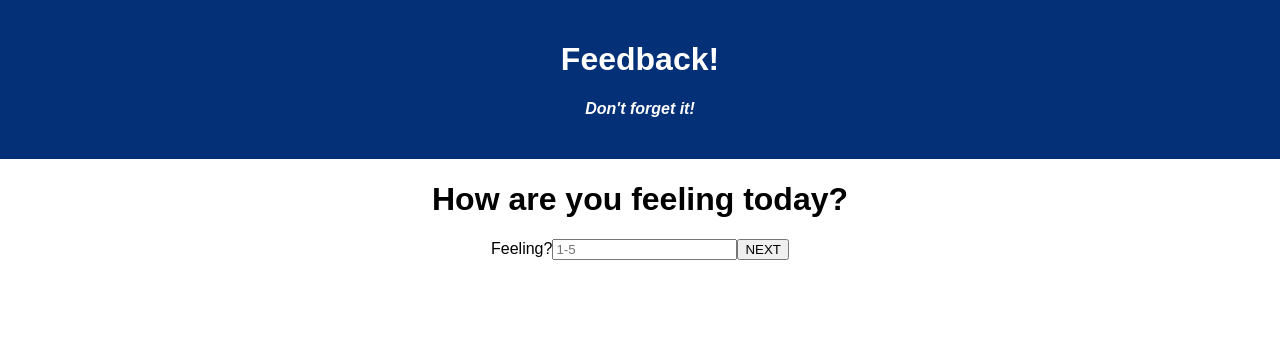
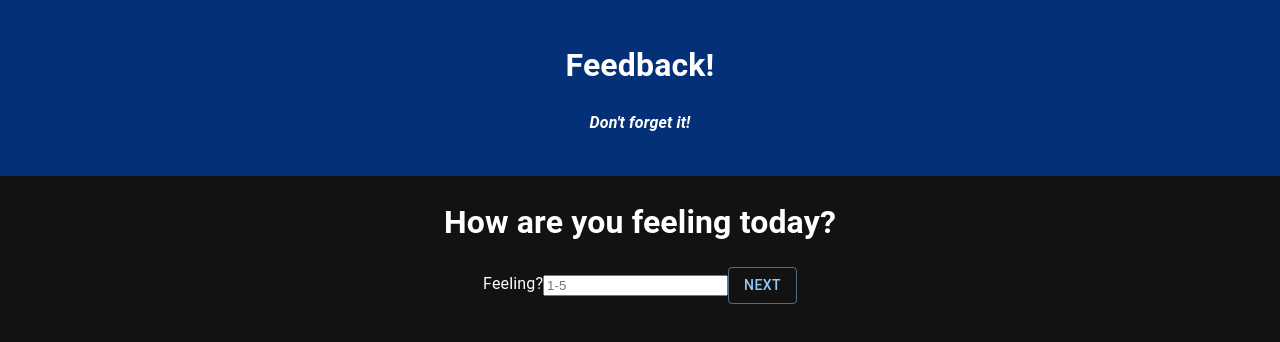
Before and after one commit to dontyellwillcry/weekend-redux-feedback-loop, a React (Create React App) app: page /#/ in a window 1280 px wide. Shown: the top 342 px of the page. Built offline with nearby package versions, Linux system fonts and the light colour scheme.

Commit message:
Added some material ui stlying

```diff
--- a/package.json
+++ b/package.json
@@ -4,6 +4,10 @@
   "private": true,
   "proxy": "http://localhost:5000",
   "dependencies": {
+    "@emotion/react": "^11.11.1",
+    "@emotion/styled": "^11.11.0",
+    "@mui/icons-material": "^5.14.3",
+    "@mui/material": "^5.14.5",
     "axios": "^0.21.1",
     "express": "^4.17.1",
     "pg": "^8.2.1",
--- a/src/components/App/App.jsx
+++ b/src/components/App/App.jsx
@@ -1,33 +1,33 @@
-import React from 'react';
-import axios from 'axios';
+import React from "react";
+import axios from "axios";
 import { HashRouter as Router, Route, Link } from "react-router-dom";
-import './App.css';
-import CommentsInput from '../CommentsInput/CommentsInput';
-import SupportInput from '../SupportInput/SupportInput';
-import UnderstandingInput from '../UnderstandingInput/UnderstandingInput';
-import FeelingInput from '../FeelingInput/FeelingInput';
-import ReviewFeedback from '../ReviewFeedback/ReviewFeedback';
-import SuccessPage from '../SuccessPage/SuccessPage';
+import "./App.css";
+import CommentsInput from "../CommentsInput/CommentsInput";
+import SupportInput from "../SupportInput/SupportInput";
+import UnderstandingInput from "../UnderstandingInput/UnderstandingInput";
+import FeelingInput from "../FeelingInput/FeelingInput";
+import ReviewFeedback from "../ReviewFeedback/ReviewFeedback";
+import SuccessPage from "../SuccessPage/SuccessPage";
+import { ThemeProvider, createTheme } from "@mui/material/styles";
+import CssBaseline from "@mui/material/CssBaseline";
+
+const darkTheme = createTheme({
+  palette: {
+    mode: "dark",
+  },
+});
 
 function App() {
-
   return (
-    <div className='App'>
-      <header className='App-header'>
-        <h1 className='App-title'>Feedback!</h1>
+    <ThemeProvider theme={darkTheme}>
+      <CssBaseline />
+      <div className="App">
+        <header className="App-header">
+          <h1 className="App-title">Feedback!</h1>
           <h4>Don't forget it!</h4>
         </header>
         <Router>
           <div>
-          {/* <ul className="nav">
-            <li><Link to="/">Feelings</Link></li>
-            <li><Link to="/understanding">Understanding</Link></li>
-            <li><Link to="/supported">Supported</Link></li>
-            <li><Link to="/comments">Comments</Link></li>
-            <li><Link to="/review">review</Link></li>
-
-          </ul> */}
-
             <Route exact path="/">
               <FeelingInput />
             </Route>
@@ -49,6 +49,7 @@ function App() {
           </div>
         </Router>
       </div>
+    </ThemeProvider>
   );
 }
 
--- a/src/components/CommentsInput/CommentsInput.jsx
+++ b/src/components/CommentsInput/CommentsInput.jsx
@@ -1,47 +1,46 @@
-import React, { useEffect, useState } from 'react'
+import React, { useEffect, useState } from "react";
 import { useHistory } from "react-router-dom";
 import { useDispatch } from "react-redux";
-
-
+import Button from "@mui/material/Button";
 
 function CommentsInput() {
   const history = useHistory();
-    const dispatch = useDispatch()
+  const dispatch = useDispatch();
 
-    const [addInput, setAddInput] = useState('')
+  const [addInput, setAddInput] = useState("");
 
   function handleNext(event) {
     event.preventDefault();
-        console.log('inside handleNext')
+    console.log("inside handleNext");
     dispatch({
-            type:"ADD_COMMENTS",
-            payload:addInput
-
-        })
+      type: "ADD_COMMENTS",
+      payload: addInput,
+    });
     history.push("/review");
-
   }
 
   function handlePrevious() {
     history.push("/supported");
   }
 
-    return (<>
+  return (
+    <>
       <h1>Any comments you want to leave?</h1>
       <form onSubmit={(event) => handleNext(event)}>
         <label>Comments?</label>
-      <input type="text" placeholder='comments' onChange={(event) => setAddInput(event.target.value)}/>
+        <input
+          type="text"
+          placeholder="comments"
+          onChange={(event) => setAddInput(event.target.value)}
+        />
 
-
-
-      <button type="submit">NEXT</button>
+        <Button type="submit">NEXT</Button>
       </form>
-    <button type="submit" onClick={handlePrevious}>
+      <Button type="submit" onClick={handlePrevious}>
         PREVIOUS
-      </button>
-    </>)
+      </Button>
+    </>
+  );
 }
 
-
-
 export default CommentsInput;
--- a/src/components/FeelingInput/FeelingInput.jsx
+++ b/src/components/FeelingInput/FeelingInput.jsx
@@ -1,49 +1,45 @@
-import React, { useEffect, useState } from 'react'
+import React, { useEffect, useState } from "react";
 import { useHistory } from "react-router-dom";
 import { useDispatch } from "react-redux";
 import { useSelector } from "react-redux";
-
-
-
-
-
+import Button from "@mui/material/Button";
 
 function FeelingInput() {
   const history = useHistory();
-    const dispatch = useDispatch()
+  const dispatch = useDispatch();
   const feedback = useSelector((store) => store.feedback);
 
-    const [addInput, setAddInput] = useState('');
-
-
+  const [addInput, setAddInput] = useState("");
 
   function handleNext(event) {
     event.preventDefault();
-        console.log('inside handleNext')
+    console.log("inside handleNext");
     dispatch({
-            type:"ADD_FEELING",
-            payload: addInput
-
-        })
-
+      type: "ADD_FEELING",
+      payload: addInput,
+    });
 
     history.push("/understanding");
   }
 
-    return (<>
+  return (
+    <>
       <h1>How are you feeling today?</h1>
       <form onSubmit={(event) => handleNext(event)}>
         <label>Feeling?</label>
-      <input type="text" placeholder='1-5'required onChange={(event) => setAddInput(event.target.value)}/>
+        <input
+          type="text"
+          placeholder="1-5"
+          required
+          onChange={(event) => setAddInput(event.target.value)}
+        />
 
-
-
-      <button type="submit">NEXT</button>
+        <Button type="submit" variant="outlined">
+          NEXT
+        </Button>
       </form>
-
-    </>)
+    </>
+  );
 }
 
-
-
 export default FeelingInput;
--- a/src/components/ReviewFeedback/ReviewFeedback.jsx
+++ b/src/components/ReviewFeedback/ReviewFeedback.jsx
@@ -3,7 +3,7 @@ import { useHistory } from "react-router-dom";
 import { useSelector } from "react-redux";
 import axios from "axios";
 import { HashRouter as Router, Route, Link } from "react-router-dom";
-
+import Button from "@mui/material/Button";
 
 function ReviewFeedback() {
   const feedback = useSelector((store) => store.feedback);
@@ -17,7 +17,7 @@ function ReviewFeedback() {
     comments: feedback[3],
     flagged: false,
     // date: "01-01-2023"
-  }
+  };
 
   function handleNext(event) {
     event.preventDefault();
@@ -48,12 +48,12 @@ function ReviewFeedback() {
         <li>Comments: {feedback[3]}</li>
       </ul>
 
-      <button type="submit" onClick={handleNext}>
+      <Button type="submit" onClick={handleNext}>
         SUBMIT
-      </button>
-      <button type="submit" onClick={handlePrevious}>
+      </Button>
+      <Button type="submit" onClick={handlePrevious}>
         PREVIOUS
-      </button>
+      </Button>
     </>
   );
 }
--- a/src/components/SuccessPage/SuccessPage.jsx
+++ b/src/components/SuccessPage/SuccessPage.jsx
@@ -1,30 +1,27 @@
 import { useHistory } from "react-router-dom";
 import { useDispatch } from "react-redux";
-
-
+import Button from "@mui/material/Button";
 
 function SuccessPage() {
-
   const history = useHistory();
-    const dispatch = useDispatch()
+  const dispatch = useDispatch();
 
   function handleNewFeedback() {
     dispatch({
-            type:"REMOVE_FEEDBACK",
-
-        })
+      type: "REMOVE_FEEDBACK",
+    });
     history.push("/");
-
-
   }
 
-
-     return (<>
+  return (
+    <>
       <h1>Feedback!</h1>
       <h1>Thank You!</h1>
-     <button type="submit" onClick={handleNewFeedback}>Leave New Feedback</button>
-
-     </>)
+      <Button type="submit" onClick={handleNewFeedback}>
+        Leave New Feedback
+      </Button>
+    </>
+  );
 }
 
 export default SuccessPage;
--- a/src/components/SupportInput/SupportInput.jsx
+++ b/src/components/SupportInput/SupportInput.jsx
@@ -1,48 +1,47 @@
-import React, { useEffect, useState } from 'react'
+import React, { useEffect, useState } from "react";
 import { useHistory } from "react-router-dom";
 import { useDispatch } from "react-redux";
-
-
+import Button from "@mui/material/Button";
 
 function SupportInput() {
   const history = useHistory();
-    const dispatch = useDispatch()
+  const dispatch = useDispatch();
 
-    const [addInput, setAddInput] = useState('')
+  const [addInput, setAddInput] = useState("");
 
   function handleNext(event) {
     event.preventDefault();
-        console.log('inside handleNext')
+    console.log("inside handleNext");
     dispatch({
-            type:"ADD_SUPPORT",
-            payload:addInput
-
-        })
+      type: "ADD_SUPPORT",
+      payload: addInput,
+    });
     history.push("/comments");
-
   }
 
   function handlePrevious() {
     history.push("/understanding");
   }
 
-    return (<>
+  return (
+    <>
       <h1>How well are you being supported?</h1>
       <form onSubmit={(event) => handleNext(event)}>
         <label>Support?</label>
-      <input type="text" placeholder='1-5'required onChange={(event) => setAddInput(event.target.value)}/>
+        <input
+          type="text"
+          placeholder="1-5"
+          required
+          onChange={(event) => setAddInput(event.target.value)}
+        />
 
-
-
-      <button type="submit">NEXT</button>
+        <Button type="submit">NEXT</Button>
       </form>
-    <button type="submit" onClick={handlePrevious}>
+      <Button type="submit" onClick={handlePrevious}>
         PREVIOUS
-      </button>
+      </Button>
     </>
-    )
+  );
 }
 
-
-
 export default SupportInput;
--- a/src/components/UnderstandingInput/UnderstandingInput.jsx
+++ b/src/components/UnderstandingInput/UnderstandingInput.jsx
@@ -1,6 +1,7 @@
 import React, { useEffect, useState } from "react";
 import { useHistory } from "react-router-dom";
 import { useDispatch } from "react-redux";
+import Button from "@mui/material/Button";
 
 function UnderstandingInput() {
   const history = useHistory();
@@ -34,11 +35,11 @@ function UnderstandingInput() {
           onChange={(event) => setAddInput(event.target.value)}
         />
 
-        <button type="submit">NEXT</button>
+        <Button type="submit">NEXT</Button>
       </form>
-      <button type="submit" onClick={handlePrevious}>
+      <Button type="submit" onClick={handlePrevious}>
         PREVIOUS
-      </button>
+      </Button>
     </>
   );
 }
```
Also changed, not shown: 1 other file (tests, documents, lock files or other folders). Lines whose indentation alone changed are shown as unchanged.
